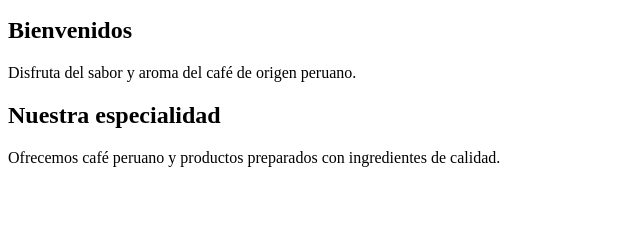
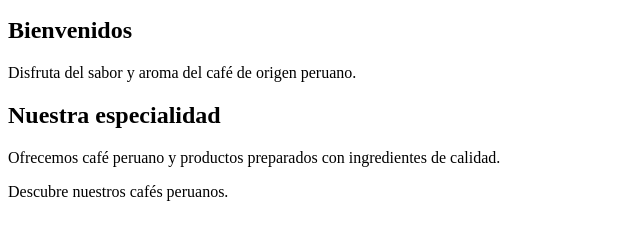
Before and after one commit to matiassaavedra-max/lab-git-sem02, a plain HTML site: page index.html in a window 1280 px wide. Shown: the part 101-340 px from the top of the page, without its empty margins (0-640 px from the left). Drawn offline with Linux system fonts and the light colour scheme.

Commit message:
feature: mejora en index.html

```diff
--- a/index.html
+++ b/index.html
@@ -21,5 +21,6 @@
             <p>Ofrecemos café peruano y productos preparados con ingredientes de calidad.</p>
         </section>
     </main>
+    <p> Descubre nuestros cafés peruanos.</p>
 </body>
 </html>
```
